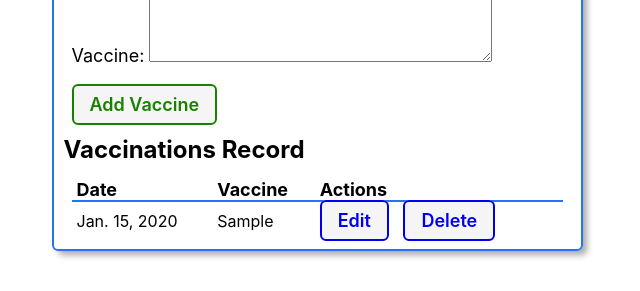
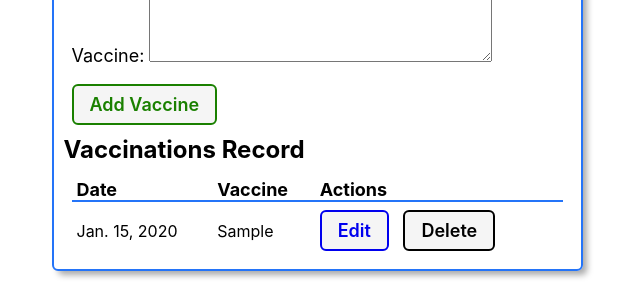
Before and after one commit to timothyweng-0606/django-crud-app-lab, a Django app: page /dogs/1/ in a window 1280 px wide. Shown: the part 702-993 px from the top of the page, without its empty margins (323-963 px from the left). Before the commit the page ends 960 px from the top, so only its background shows below. Run offline with Django 5.2, Linux system fonts and the light colour scheme; a user stored in the database is signed in; tables that the repository leaves empty hold one stand-in row (values such as "Sample post").

Commit message:
add delete function

```diff
--- a/dogcollector/my_app/templates/dogs/detail.html
+++ b/dogcollector/my_app/templates/dogs/detail.html
@@ -52,8 +52,14 @@
         <td>{{ vaccine.vaccine }}</td>
         <td>
           <a href="{% url 'edit-vaccine' dog.id vaccine.id %}" class="btn btn-edit">Edit</a>
-          <a href="{% url 'delete-vaccine' dog.id vaccine.id %}" class="btn btn-delete"
-            onclick="return confirm('Are you sure you want to delete this vaccination?')">Delete</a>
+          <!-- <a href="{% url 'delete-vaccine' dog.id vaccine.id %}" class="btn btn-delete"
+            onclick="return confirm('Are you sure you want to delete this vaccination?')">Delete</a> -->
+          <form action="{% url 'delete-vaccine' dog.id vaccine.id %}" method="post" style="display:inline;">
+              {% csrf_token %}
+              <button type="submit" class="btn btn-delete" onclick="return confirm('Are you sure you want to delete this vaccination?')">
+                  Delete
+              </button>
+          </form>
         </td>
       </tr>
       {% endfor %}
```
